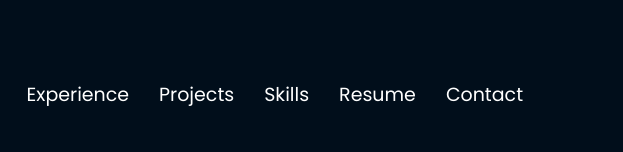
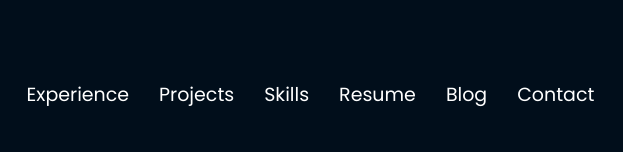
Before and after one commit to gullyboy007/gullyboy007.github.io, a plain HTML site: page index.html in a window 1280 px wide. Shown: the part 331-483 px from the top of the page, 357-980 px from the left. Drawn offline with nearby package versions, Linux system fonts and the light colour scheme.

Commit message:
added link to blog

```diff
--- a/index.html
+++ b/index.html
@@ -78,6 +78,7 @@
           <li><a href="#skills"> <span>Skills</span></a></li>
           <li><a href="https://drive.google.com/file/d/1f8kPGHq6SO7LvWGBCPxxyuTcTybSOjc2/view?usp=sharing" target="_blank"> <span>Resume</span></a></li>
           <!-- <li><a href="#links"> <span>Resume & Links</span></a></li> -->
+          <li><a href="https://blog.abhineetanand.com/"><span>Blog</span></a></li>
           <li><a href="#contacts"> <span>Contact</span></a></li>
 
         </ul>
```
